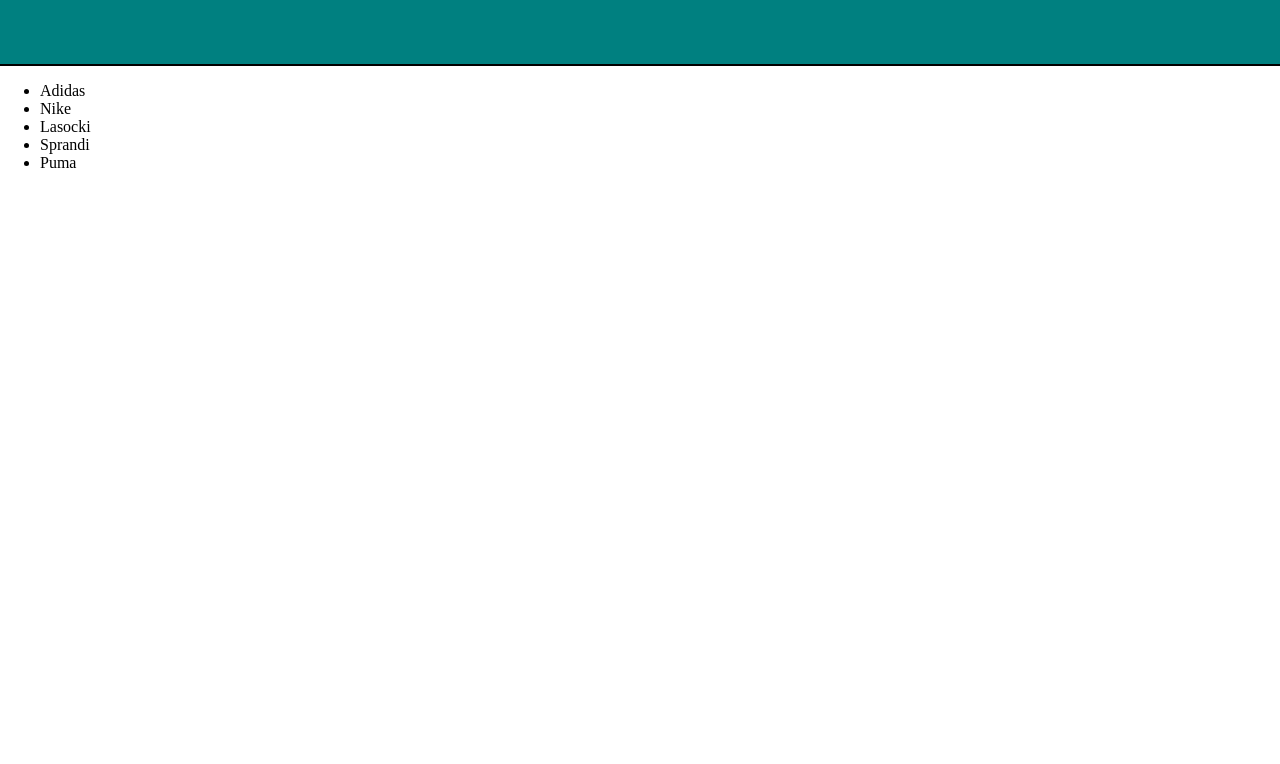
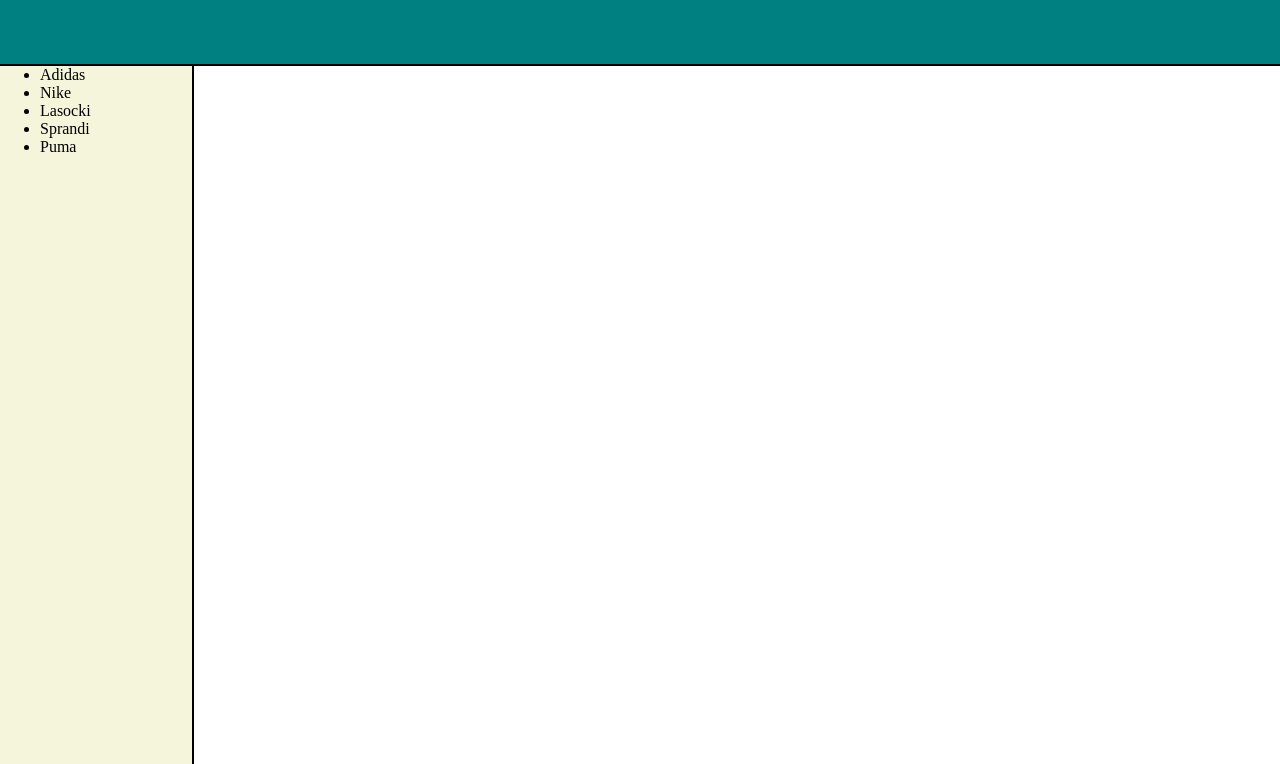
Before and after one commit to polo910/Strona, a plain HTML site: page index.html in a window 1280 px wide. Shown: the part 36-800 px from the top of the page. Drawn offline with Linux system fonts and the light colour scheme.

Commit message:
menu lewe

```diff
--- a/style.css
+++ b/style.css
@@ -15,3 +15,11 @@ a{
     font-size: 30px;
     color: black;
 }
+
+#menu-left{
+    margin-top: -16px;
+    width:15%;
+    height: 1000px;
+    border-right: 2px solid black;
+    background-color: beige;
+}
```
Also changed, not shown: axe.png (added), spear.png (added).
